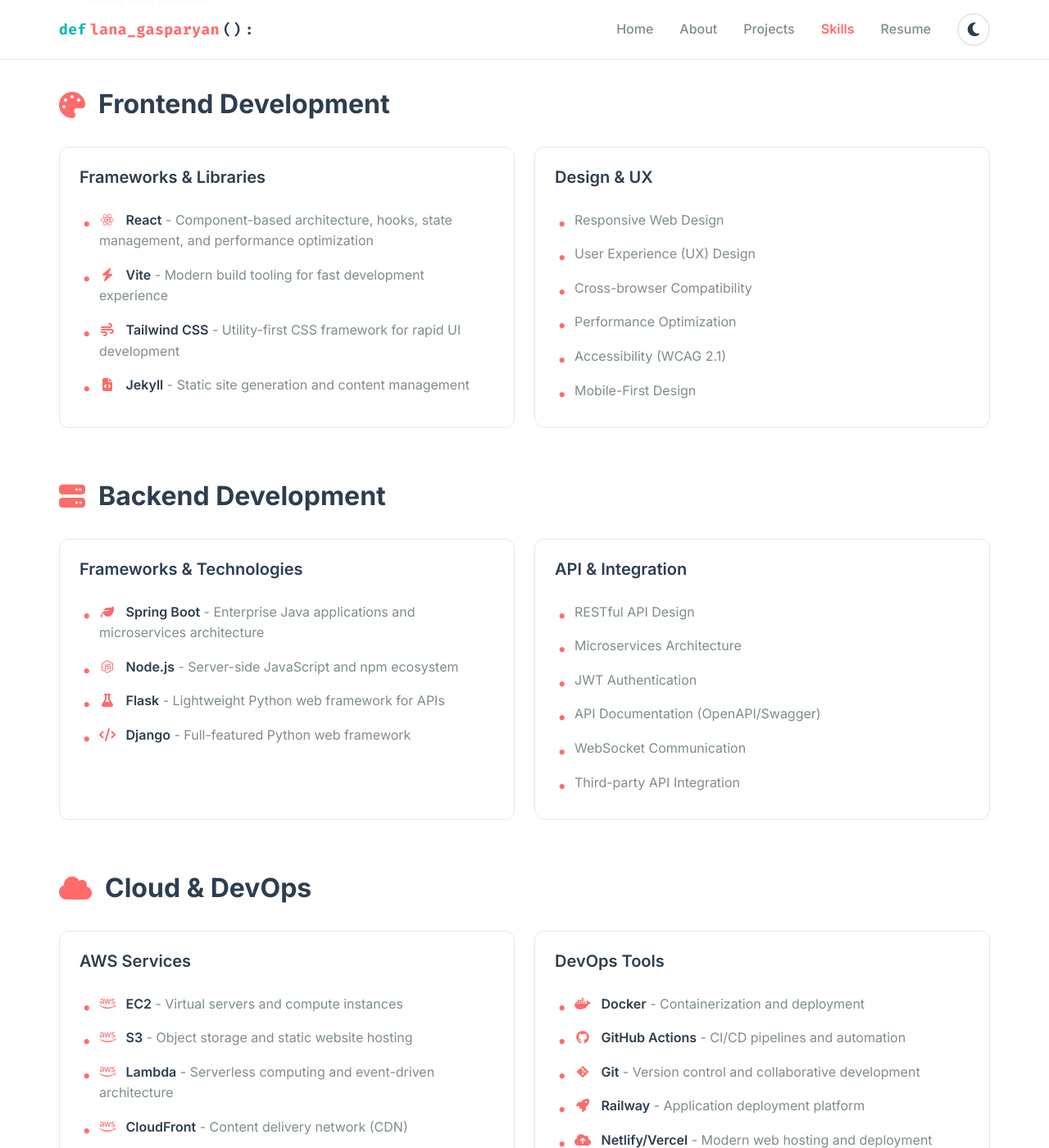
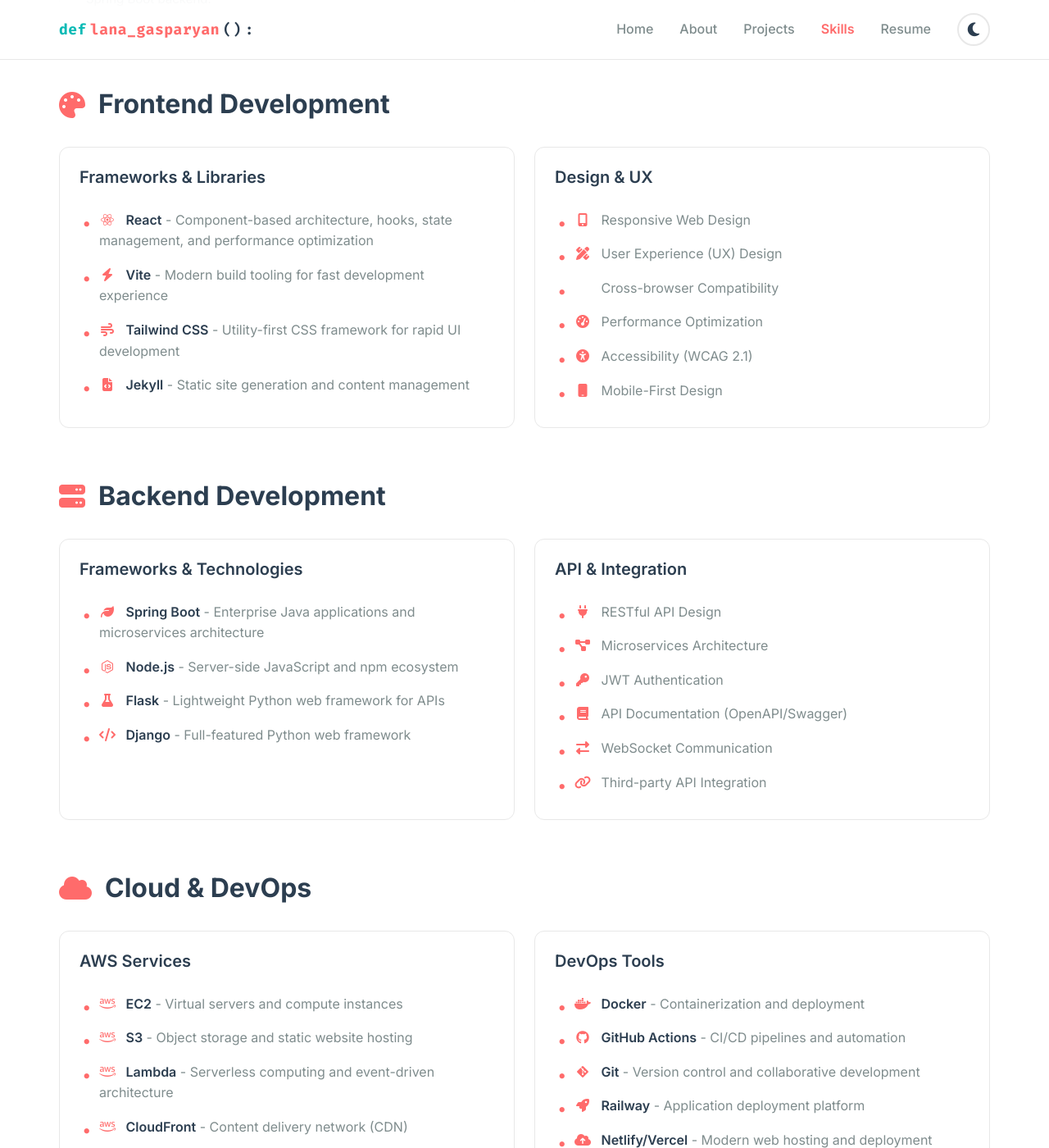
Before and after one commit to lanagasparyan/lanagasparyan.github.io, a Jekyll site: the page built from skills.markdown, in a window 1280 px wide and 1400 px high, scrolled down 1059 px. Shown: the whole window at 82% size. Built offline with Jekyll 4.4.1, drawn with Linux system fonts in a browser that asks for light colours.

Commit message:
feat: add icons to remaining skills sections and fix alignment
- Add icons to Design & UX section (responsive, accessibility, etc.)
- Add icons to API & Integration section (REST, JWT, microservices)
- Add icons to Methodologies section (Agile, TDD, Git workflow)
- Add icons to Tools & Environment section (VS Code, IntelliJ, Docker)
- Add icons to all Certifications (AWS, CompTIA, Google, Udacity)
- Fix alignment for Proficient/Experienced skill names (left-aligned)
- Add CSS for certification card icon spacing
- All icons use accent color for visual consistency

```diff
--- a/_sass/_skills.scss
+++ b/_sass/_skills.scss
@@ -70,3 +70,16 @@
     width: 1.25rem;
     text-align: center;
 }
+
+// Left align skill names in Proficient/Experienced sections
+.skill-name {
+    display: flex;
+    align-items: center;
+    gap: 0.5rem;
+    margin-bottom: 0.5rem;
+}
+
+.cert-card-skills h4 i {
+    margin-right: 0.5rem;
+    color: var(--accent);
+}
--- a/skills.markdown
+++ b/skills.markdown
@@ -123,12 +123,12 @@
             <div class="skill-card">
                 <h3>Design & UX</h3>
                 <ul>
-                    <li>Responsive Web Design</li>
-                    <li>User Experience (UX) Design</li>
-                    <li>Cross-browser Compatibility</li>
-                    <li>Performance Optimization</li>
-                    <li>Accessibility (WCAG 2.1)</li>
-                    <li>Mobile-First Design</li>
+                    <li><i class="fas fa-mobile-alt"></i> Responsive Web Design</li>
+                    <li><i class="fas fa-pencil-ruler"></i> User Experience (UX) Design</li>
+                    <li><i class="fas fa-browser"></i> Cross-browser Compatibility</li>
+                    <li><i class="fas fa-tachometer-alt"></i> Performance Optimization</li>
+                    <li><i class="fas fa-universal-access"></i> Accessibility (WCAG 2.1)</li>
+                    <li><i class="fas fa-mobile"></i> Mobile-First Design</li>
                 </ul>
             </div>
         </div>
@@ -155,12 +155,12 @@
             <div class="skill-card">
                 <h3>API & Integration</h3>
                 <ul>
-                    <li>RESTful API Design</li>
-                    <li>Microservices Architecture</li>
-                    <li>JWT Authentication</li>
-                    <li>API Documentation (OpenAPI/Swagger)</li>
-                    <li>WebSocket Communication</li>
-                    <li>Third-party API Integration</li>
+                    <li><i class="fas fa-plug"></i> RESTful API Design</li>
+                    <li><i class="fas fa-project-diagram"></i> Microservices Architecture</li>
+                    <li><i class="fas fa-key"></i> JWT Authentication</li>
+                    <li><i class="fas fa-book"></i> API Documentation (OpenAPI/Swagger)</li>
+                    <li><i class="fas fa-exchange-alt"></i> WebSocket Communication</li>
+                    <li><i class="fas fa-link"></i> Third-party API Integration</li>
                 </ul>
             </div>
         </div>
@@ -242,25 +242,25 @@
             <div class="skill-card">
                 <h3>Methodologies</h3>
                 <ul>
-                    <li><strong>Agile/Scrum</strong> - Iterative development and sprint planning</li>
-                    <li><strong>Test-Driven Development (TDD)</strong> - Writing tests before code</li>
-                    <li><strong>Git Workflow</strong> - Feature branching and pull request reviews</li>
-                    <li><strong>Code Review</strong> - Quality assurance and knowledge sharing</li>
-                    <li>Continuous Integration/Continuous Deployment (CI/CD)</li>
+                    <li><i class="fas fa-sync-alt"></i> <strong>Agile/Scrum</strong> - Iterative development and sprint planning</li>
+                    <li><i class="fas fa-vial"></i> <strong>Test-Driven Development (TDD)</strong> - Writing tests before code</li>
+                    <li><i class="fab fa-git-alt"></i> <strong>Git Workflow</strong> - Feature branching and pull request reviews</li>
+                    <li><i class="fas fa-code-branch"></i> <strong>Code Review</strong> - Quality assurance and knowledge sharing</li>
+                    <li><i class="fas fa-infinity"></i> Continuous Integration/Continuous Deployment (CI/CD)</li>
                 </ul>
             </div>
 
             <div class="skill-card">
                 <h3>Tools & Environment</h3>
                 <ul class="tech-badges-list">
-                    <li>Git & GitHub</li>
-                    <li>VS Code</li>
-                    <li>IntelliJ IDEA</li>
-                    <li>Postman</li>
-                    <li>Docker</li>
-                    <li>Linux/Unix</li>
-                    <li>Terminal/CLI</li>
-                    <li>npm/yarn</li>
+                    <li><i class="fab fa-github"></i> Git & GitHub</li>
+                    <li><i class="fas fa-code"></i> VS Code</li>
+                    <li><i class="fas fa-lightbulb"></i> IntelliJ IDEA</li>
+                    <li><i class="fas fa-paper-plane"></i> Postman</li>
+                    <li><i class="fab fa-docker"></i> Docker</li>
+                    <li><i class="fab fa-linux"></i> Linux/Unix</li>
+                    <li><i class="fas fa-terminal"></i> Terminal/CLI</li>
+                    <li><i class="fab fa-npm"></i> npm/yarn</li>
                 </ul>
             </div>
         </div>
@@ -275,32 +275,32 @@
 
         <div class="certifications-grid-skills">
             <div class="cert-card-skills">
-                <h4>AWS Certified Cloud Practitioner</h4>
+                <h4><i class="fab fa-aws"></i> AWS Certified Cloud Practitioner</h4>
                 <p>2023 - Amazon Web Services</p>
             </div>
 
             <div class="cert-card-skills">
-                <h4>CompTIA Project+</h4>
+                <h4><i class="fas fa-project-diagram"></i> CompTIA Project+</h4>
                 <p>2025 - CompTIA</p>
             </div>
 
             <div class="cert-card-skills">
-                <h4>Front End Web Developer NanoDegree</h4>
+                <h4><i class="fas fa-laptop-code"></i> Front End Web Developer NanoDegree</h4>
                 <p>2020 - Udacity</p>
             </div>
 
             <div class="cert-card-skills">
-                <h4>ITIL Foundation</h4>
+                <h4><i class="fas fa-cogs"></i> ITIL Foundation</h4>
                 <p>Certified - AXELOS</p>
             </div>
 
             <div class="cert-card-skills">
-                <h4>CompTIA A+</h4>
+                <h4><i class="fas fa-desktop"></i> CompTIA A+</h4>
                 <p>Certified - CompTIA</p>
             </div>
 
             <div class="cert-card-skills">
-                <h4>Google IT Support Professional</h4>
+                <h4><i class="fab fa-google"></i> Google IT Support Professional</h4>
                 <p>Certified - Google</p>
             </div>
         </div>
```
